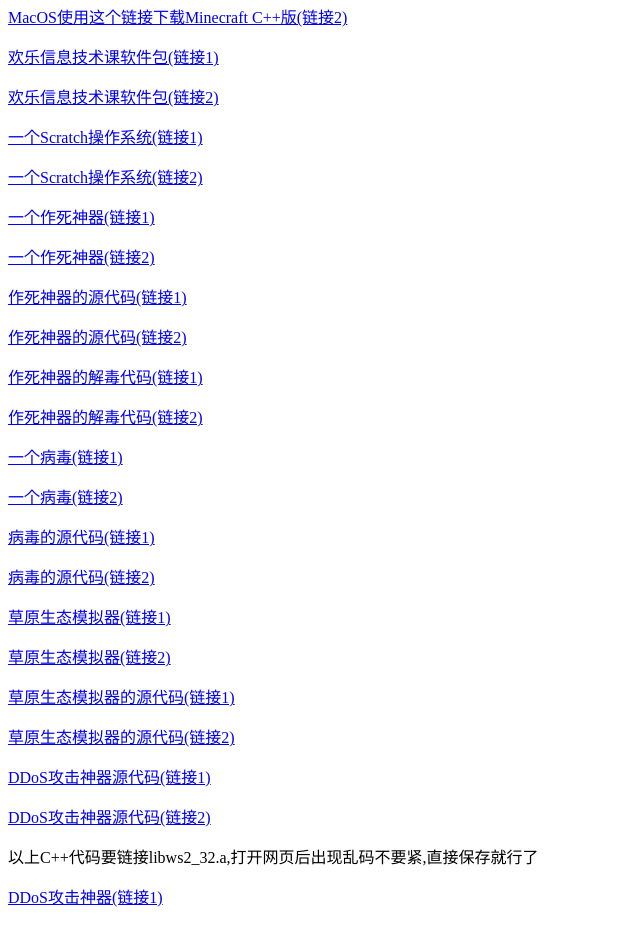
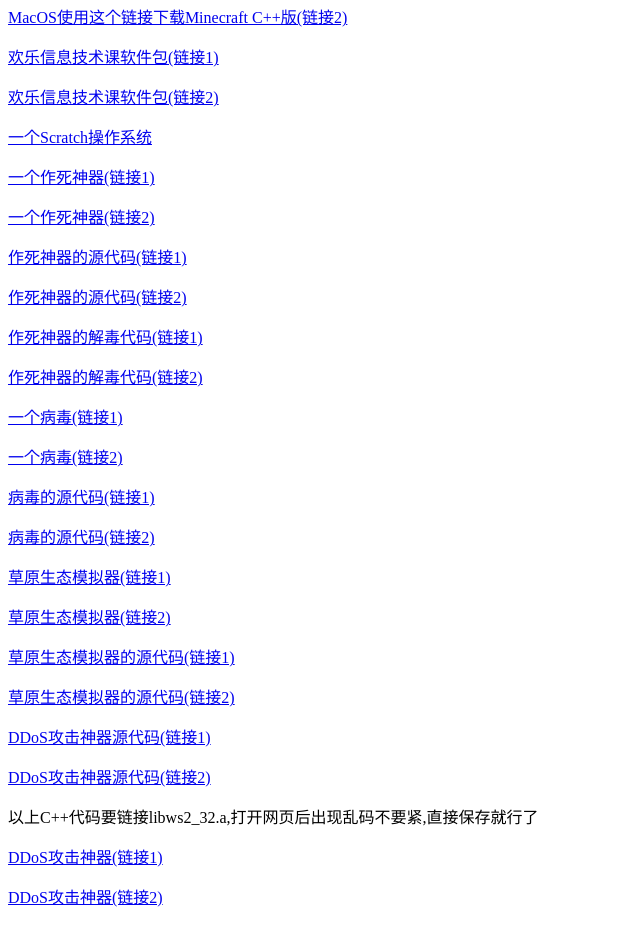
Before and after one commit to ZZCjas/ZZCjas.github.io, a plain HTML site: page index.html in a window 1280 px wide. Shown: the part 1060-1986 px from the top of the page, without its empty margins (0-640 px from the left). Drawn offline with Linux system fonts and the light colour scheme.

Commit message:
Update index.html

```diff
--- a/index.html
+++ b/index.html
@@ -104,11 +104,7 @@
 
 <p> </p>
 
-<a href="https://github.com/ZZCjas/Tools/raw/main/ScratchOS.sb3">一个Scratch操作系统(链接1)</a>
-
-<p> </p>
-
-<a href="https://hub.nuaa.cf/ZZCjas/Tools/raw/main/ScratchOS.sb3">一个Scratch操作系统(链接2)</a>
+<a href="https://zzcjas.github.io/ScratchOS.sb3">一个Scratch操作系统</a>
 
 <p> </p>
 
```
